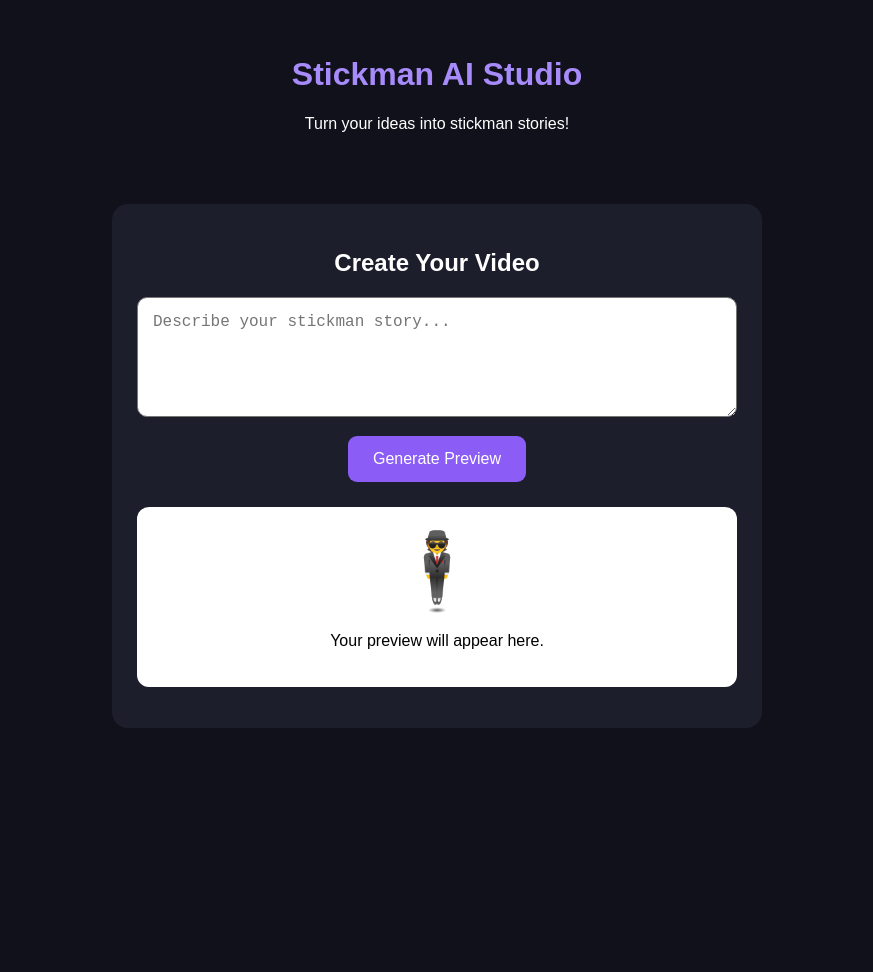
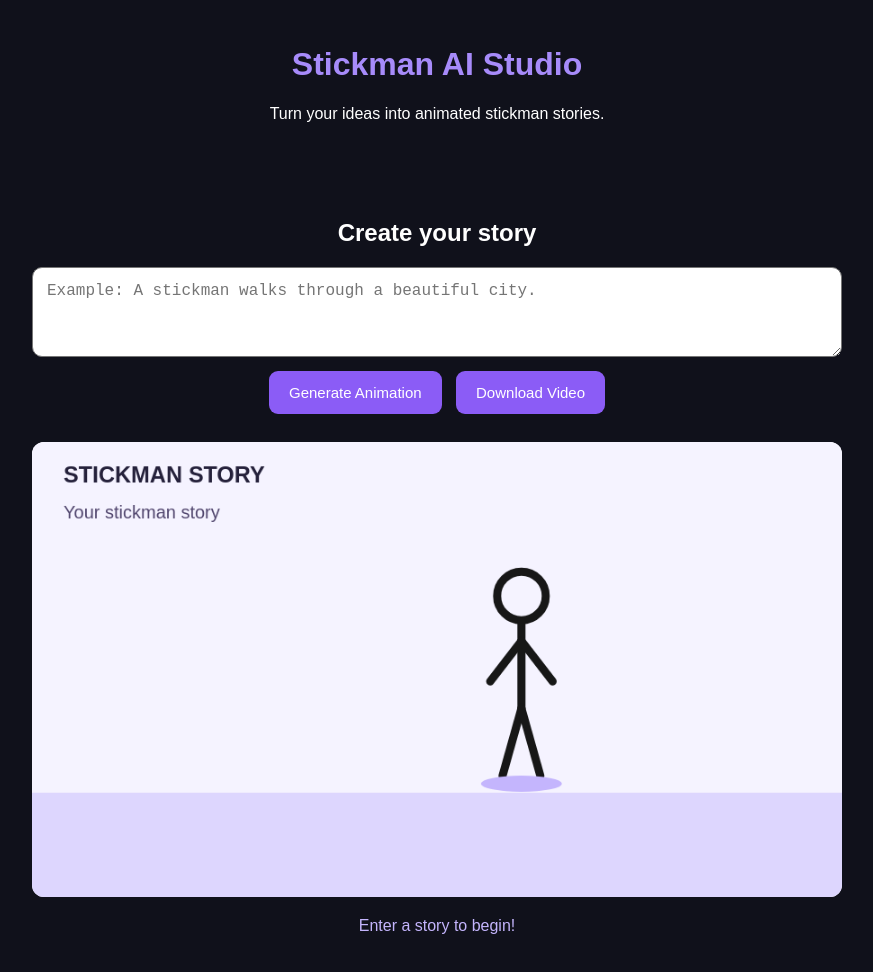
Before and after one commit to markjustineworks/stickman-ai-video, a plain HTML site: page index.html in a window 1280 px wide. Shown: the whole page, without its empty margins (203-1076 px from the left). Before the commit the page ends 800 px from the top, so only its background shows below. Drawn offline with Linux system fonts and the light colour scheme.

Commit message:
Refactor index.html for improved UI and features
Updated the HTML structure and styles for the Stickman AI Studio, enhancing the user interface and functionality.

```diff
--- a/index.html
+++ b/index.html
@@ -4,101 +4,164 @@
 <head>
 <meta charset="UTF-8">
 <meta name="viewport" content="width=device-width, initial-scale=1.0">
-  <title>Stickman AI Video Generator</title>
+<title>Stickman AI Studio</title>
 <style>
-    * { box-sizing: border-box; }
-    body {
-      margin: 0;
-      font-family: Arial, sans-serif;
-      background: #10111b;
-      color: white;
-      text-align: center;
-    }
-    header { padding: 35px 15px; }
-    h1 { color: #a78bfa; }
-    main {
-      max-width: 650px;
-      margin: 20px auto;
-      padding: 25px;
-      background: #1d1e2b;
-      border-radius: 16px;
-    }
-    textarea {
-      width: 100%;
-      height: 120px;
-      padding: 15px;
-      border-radius: 10px;
-      font-size: 16px;
-      resize: vertical;
-    }
-    button {
-      margin-top: 15px;
-      padding: 14px 25px;
-      background: #8b5cf6;
-      color: white;
-      border: 0;
-      border-radius: 9px;
-      cursor: pointer;
-      font-size: 16px;
-    }
-    #preview {
-      margin-top: 25px;
-      background: white;
-      color: black;
-      min-height: 180px;
-      border-radius: 12px;
-      display: grid;
-      place-items: center;
-    }
-    .stickman { font-size: 75px; }
+*{box-sizing:border-box}
+body{margin:0;background:#10111b;color:white;font-family:Arial;text-align:center}
+header{padding:25px}
+h1{color:#a78bfa}
+main{max-width:850px;margin:15px auto;padding:20px}
+textarea{width:100%;height:90px;padding:14px;border-radius:10px;font-size:16px}
+button{padding:13px 20px;margin:10px 5px;border:0;border-radius:9px;background:#8b5cf6;color:white;cursor:pointer;font-size:15px}
+button:hover{background:#7044d1}
+canvas{width:100%;background:white;border-radius:12px;margin-top:18px}
+#status{color:#c4b5fd}
 </style>
 </head>
 <body>
 <header>
 <h1>Stickman AI Studio</h1>
-    <p>Turn your ideas into stickman stories!</p>
+<p>Turn your ideas into animated stickman stories.</p>
 </header>
-
 <main>
-    <h2>Create Your Video</h2>
-    <textarea id="prompt"
-      placeholder="Describe your stickman story..."></textarea>
+<h2>Create your story</h2>
+<textarea id="prompt" placeholder="Example: A stickman walks through a beautiful city."></textarea>
 <br>
-    <button onclick="generate()">Generate Preview</button>
-    <div id="preview">
-      <div>
-        <div class="stickman">🕴️</div>
-        <p>Your preview will appear here.</p>
-      </div>
-    </div>
-    <p id="status"></p>
+<button onclick="generate()">Generate Animation</button>
+<button onclick="downloadVideo()">Download Video</button>
+<canvas id="scene" width="900" height="506"></canvas>
+<p id="status">Enter a story to begin!</p>
 </main>
 
 <script>
-    function generate() {
-      const prompt = document.getElementById("prompt").value.trim();
-      const preview = document.getElementById("preview");
-      const status = document.getElementById("status");
+const canvas=document.getElementById("scene");
+const ctx=canvas.getContext("2d");
+let story="Your stickman story";
+let start=performance.now();
+let running=true;
 
-      if (!prompt) {
-        status.textContent = "Please enter your story first.";
+function line(x1,y1,x2,y2){
+ ctx.beginPath();
+ ctx.moveTo(x1,y1);
+ ctx.lineTo(x2,y2);
+ ctx.stroke();
+}
+
+function draw(time){
+ if(!running)return;
+ const t=(time-start)/1000;
+ ctx.clearRect(0,0,900,506);
+
+ // Background
+ ctx.fillStyle="#f5f3ff";
+ ctx.fillRect(0,0,900,506);
+ ctx.fillStyle="#ddd6fe";
+ ctx.fillRect(0,390,900,116);
+
+ // Title
+ ctx.fillStyle="#25213b";
+ ctx.font="bold 25px Arial";
+ ctx.fillText("STICKMAN STORY",35,45);
+
+ // Story caption
+ ctx.font="20px Arial";
+ ctx.fillStyle="#51466e";
+ let caption=story.length>65?story.slice(0,62)+"...":story;
+ ctx.fillText(caption,35,85);
+
+ // Walking stickman
+ const x=450+Math.sin(t*1.5)*100;
+ const bounce=Math.abs(Math.sin(t*5))*9;
+ const y=260+bounce;
+ ctx.strokeStyle="#171717";
+ ctx.lineWidth=9;
+ ctx.lineCap="round";
+
+ // Head
+ ctx.beginPath();
+ ctx.arc(x,y-90,27,0,Math.PI*2);
+ ctx.stroke();
+
+ // Body
+ line(x,y-62,x,y+35);
+
+ // Arms
+ const arm=Math.sin(t*5)*25;
+ line(x,y-40,x-38-arm,y+5);
+ line(x,y-40,x+38+arm,y+5);
+
+ // Legs
+ const leg=Math.sin(t*5)*30;
+ line(x,y+35,x-25-leg,y+110);
+ line(x,y+35,x+25+leg,y+110);
+
+ // Ground shadow
+ ctx.fillStyle="#c4b5fd";
+ ctx.beginPath();
+ ctx.ellipse(x,380,45,9,0,0,Math.PI*2);
+ ctx.fill();
+
+ requestAnimationFrame(draw);
+}
+
+function generate(){
+ const value=document.getElementById("prompt").value.trim();
+ if(!value){
+  document.getElementById("status").textContent="Please enter a story first.";
+  return;
+ }
+ story=value;
+ start=performance.now();
+ document.getElementById("status").textContent="Your stickman animation is ready!";
+}
+
+function downloadVideo(){
+ if(!canvas.captureStream || !window.MediaRecorder){
+  document.getElementById("status").textContent="Video recording is not supported by this browser.";
   return;
  }
 
-      preview.innerHTML =
-        '<div><div class="stickman">🕴️</div><p>' +
-        "Your story: " + escapeText(prompt) +
-        '</p></div>';
-
-      status.textContent =
-        "Preview created! AI video generation will be added next.";
+ const stream=canvas.captureStream(30);
+ let options={};
+ if(MediaRecorder.isTypeSupported("video/webm;codecs=vp9")){
+  options.mimeType="video/webm;codecs=vp9";
+ }else if(MediaRecorder.isTypeSupported("video/webm;codecs=vp8")){
+  options.mimeType="video/webm;codecs=vp8";
  }
 
-    function escapeText(text) {
-      const div = document.createElement("div");
-      div.textContent = text;
-      return div.innerHTML;
+ let recorder;
+ try{
+  recorder=new MediaRecorder(stream,options);
+ }catch(error){
+  document.getElementById("status").textContent="Could not start video recording.";
+  stream.getTracks().forEach(track=>track.stop());
+  return;
  }
+
+ const chunks=[];
+ recorder.ondataavailable=e=>{
+  if(e.data.size>0)chunks.push(e.data);
+ };
+ recorder.onstop=()=>{
+  const blob=new Blob(chunks,{type:"video/webm"});
+  const url=URL.createObjectURL(blob);
+  const link=document.createElement("a");
+  link.href=url;
+  link.download="my-stickman-video.webm";
+  link.click();
+  URL.revokeObjectURL(url);
+  stream.getTracks().forEach(track=>track.stop());
+  document.getElementById("status").textContent="Your video has been downloaded!";
+ };
+
+ recorder.start();
+ document.getElementById("status").textContent="Recording your animation for 8 seconds...";
+ setTimeout(()=>{
+  if(recorder.state==="recording")recorder.stop();
+ },8000);
+}
+
+requestAnimationFrame(draw);
 </script>
 </body>
 </html>
```
Lines whose indentation alone changed are shown as unchanged.
